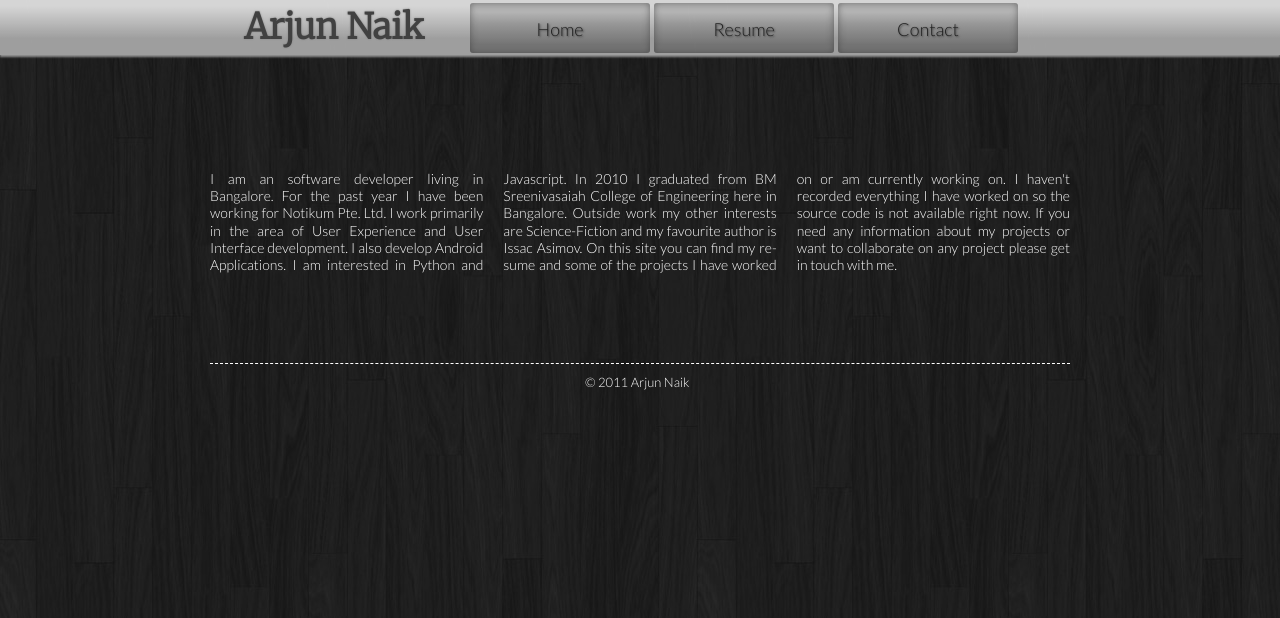
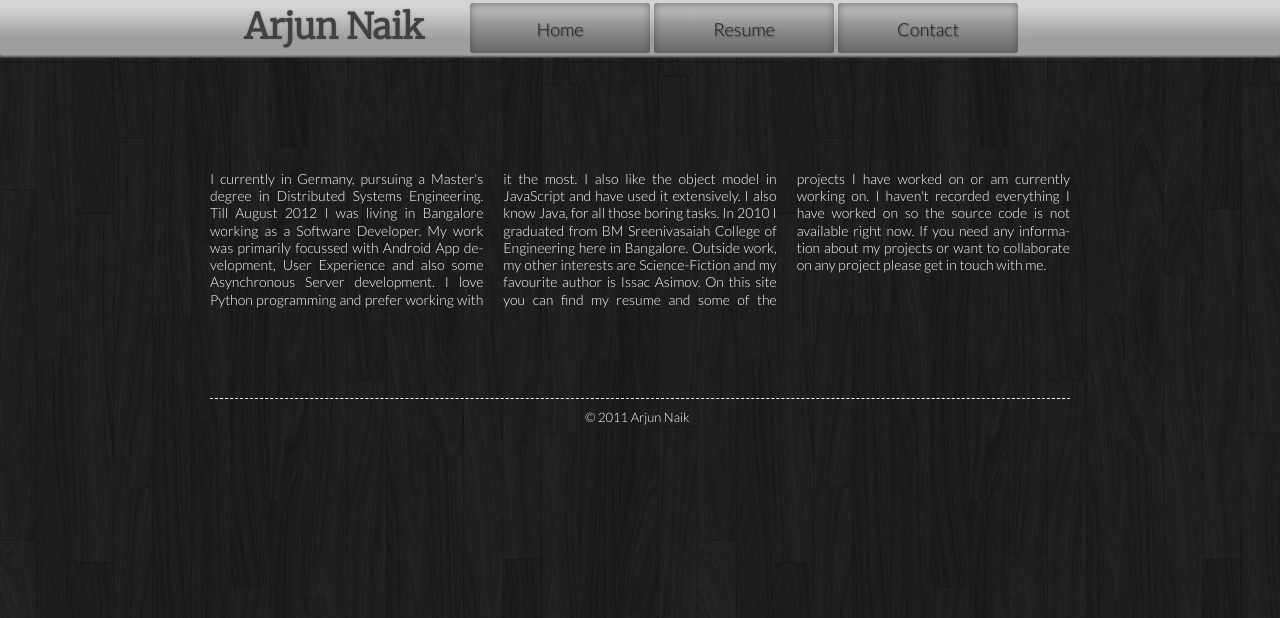
Before and after one commit to arjunrn/mainsite, a Django app: template templates/index.html in a window 1280 px wide. Shown: the top 618 px of the page. Run offline with Django 3.2, Linux system fonts and the light colour scheme; the template is opened without the code that fills it, so the values that code supplies are empty; some libraries are stand-ins or nearby versions.

Commit message:
Updated Intro on Home Page.

```diff
--- a/templates/index.html
+++ b/templates/index.html
@@ -2,7 +2,8 @@
 {% block "content" %}
 	<div class="main-section">
 		<p class="intro-text">
-			I am an software developer living in Bangalore. For the past year I have been working for Notikum Pte. Ltd. I work primarily in the area of User Experience and User Interface development. I also develop Android Applications. I am interested in Python and Javascript. In 2010 I graduated from BM Sreenivasaiah College of Engineering here in Bangalore. Outside work my other interests are Science-Fiction and my favourite author is Issac Asimov. On this site you can find my resume and some of the projects I have worked on or am currently working on. I haven't recorded everything I have worked on so the source code is not available right now. If you need any information about my projects or want to collaborate on any project please get in touch with me.
+            I currently in Germany, pursuing a Master's degree in Distributed Systems Engineering. Till August 2012 I was living in Bangalore working as a Software Developer. My work was primarily focussed with Android App development, User Experience and also some Asynchronous Server development. I love Python programming and prefer working with it the most. I also like the object model in JavaScript and have used it extensively. I also know Java, for all those boring tasks.
+            In 2010 I graduated from BM Sreenivasaiah College of Engineering here in Bangalore. Outside work, my other interests are Science-Fiction and my favourite author is Issac Asimov. On this site you can find my resume and some of the projects I have worked on or am currently working on. I haven't recorded everything I have worked on so the source code is not available right now. If you need any information about my projects or want to collaborate on any project please get in touch with me.
 		</p>
 	</div>
 {% endblock %}
```
